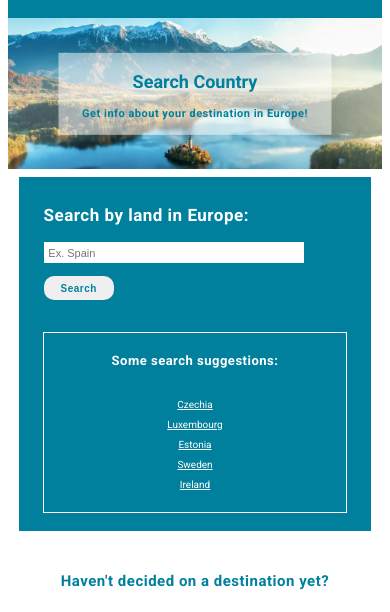
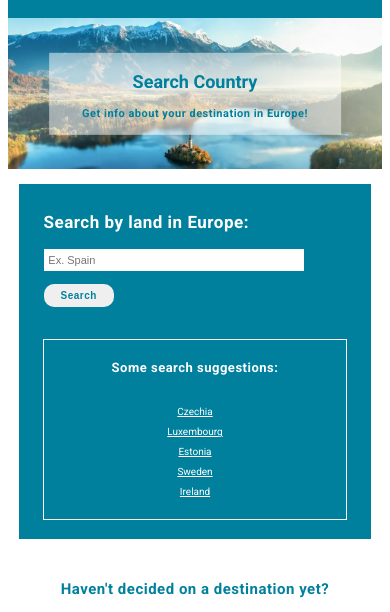
Before and after one commit to emhe2504/Dt211g-projekt, a website built with Vite: page index.html in a window 390 px wide. Shown: the part 195-807 px from the top of the page. Built offline with nearby package versions, Linux system fonts and the light colour scheme; a web font is replaced by a local one.

Commit message:
Nu hoppas vi att det är sista fixen

```diff
--- a/src/css/_layout.scss
+++ b/src/css/_layout.scss
@@ -74,7 +74,7 @@ main {
             }
 
             @media only screen and (max-width: 500px) {
-                width: 65%;
+                width: 70%;
             }
         }
     }
@@ -88,6 +88,7 @@ main {
 
         @media only screen and (max-width: 500px) {
             width: 90%;
+            margin-top: 4%;
         }
 
         #search-start {
```
